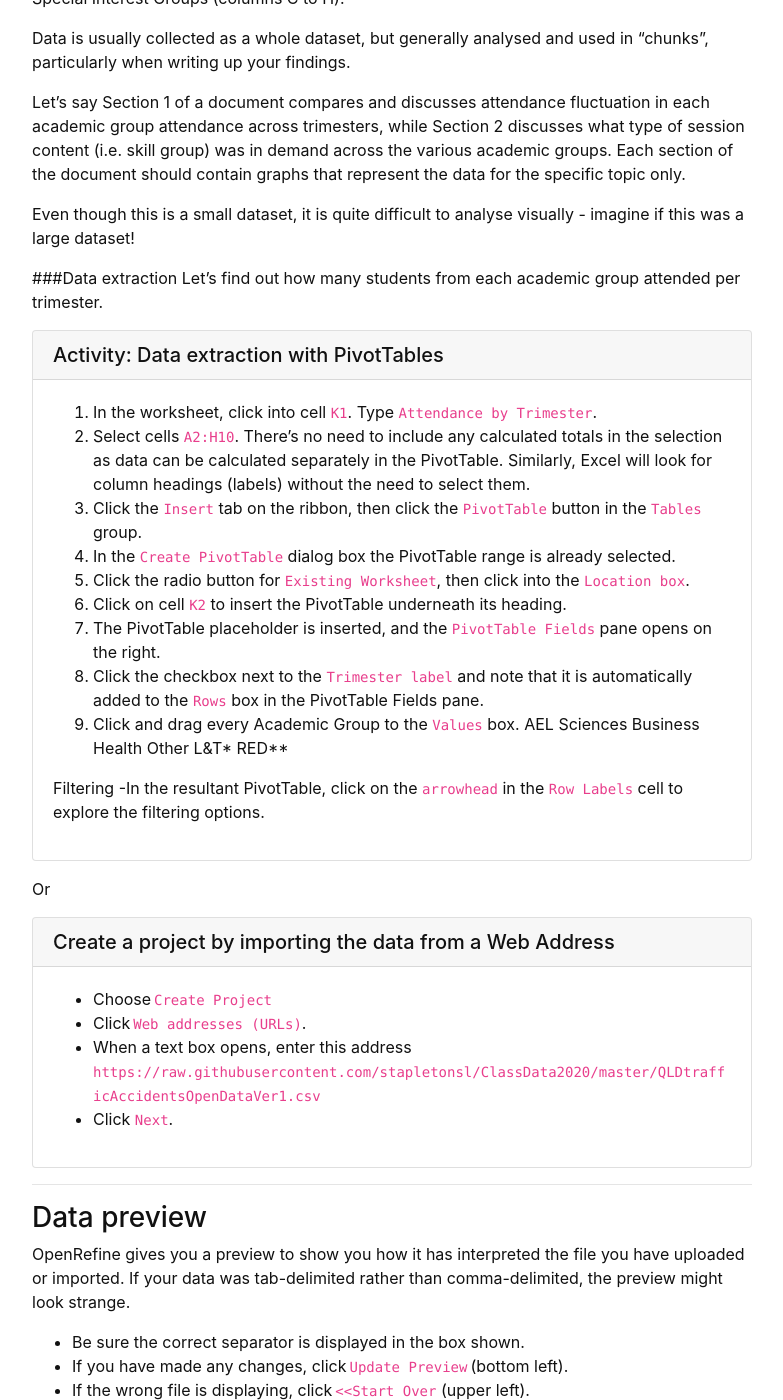
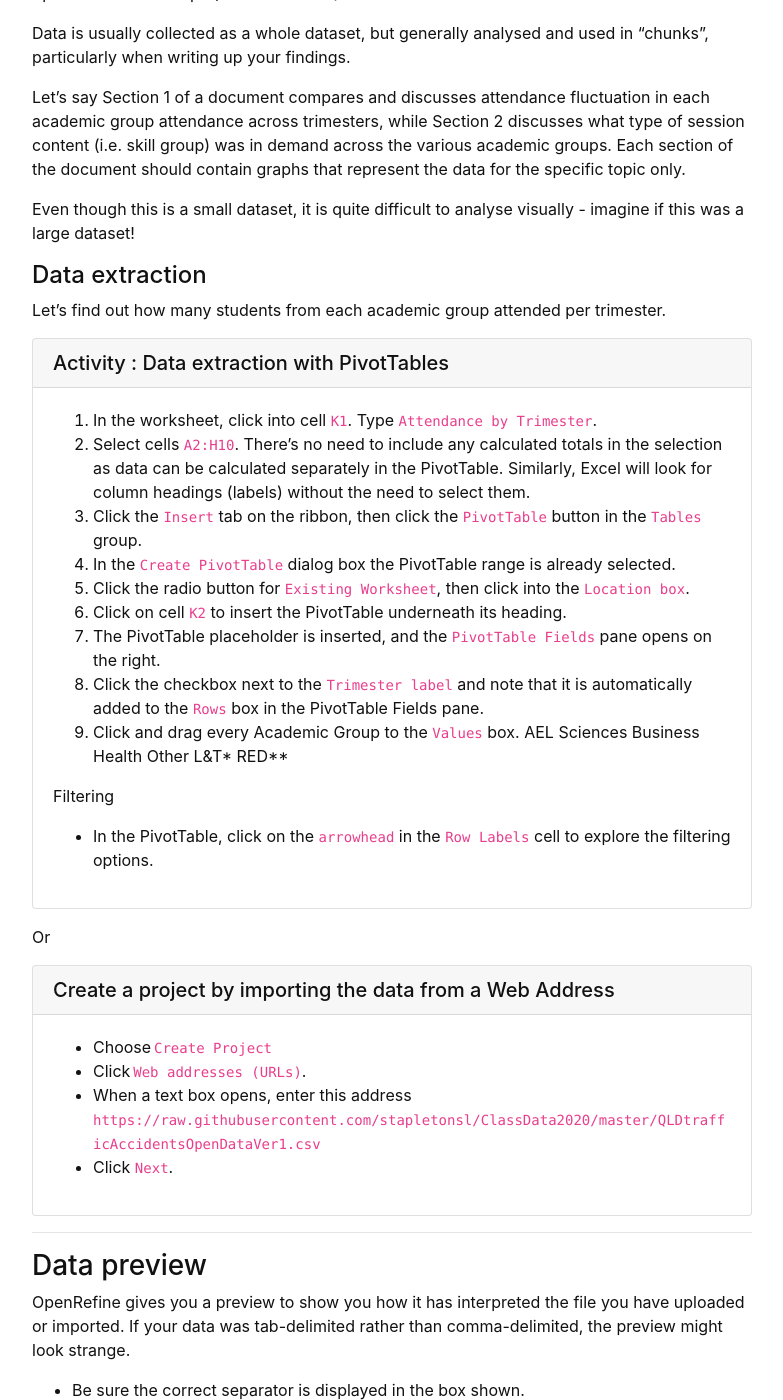
Before and after one commit to GULibrarySandbox/data-vis-basics, a Jekyll site: the page built from content/2-msexcel.md, in a window 1280 px wide and 1400 px high, scrolled down 996 px. Shown: the whole window, without its empty margins (248-1031 px from the left). Built offline with Jekyll 4.4.1, drawn with Linux system fonts in a browser that asks for light colours.

Commit message:
Update 2-msexcel.md

```diff
--- a/content/2-msexcel.md
+++ b/content/2-msexcel.md
@@ -7,7 +7,7 @@ nav: true
 
 {% include figure.html img="2021_Excel-data-visualisation_Student-workbook.jpg " alt="Data visualisation using Excel" caption="Data visualisation using Excel" width="100%" %}
 
-## Overview
+### Overview
 
 Undertake the activities below to create PivotTables and PivotCharts.
 
@@ -32,7 +32,7 @@ Let’s say Section 1 of a document compares and discusses attendance fluctuatio
 
 Even though this is a small dataset, it is quite difficult to analyse visually - imagine if this was a large dataset!
 
-###Data extraction
+#### Data extraction
 Let’s find out how many students from each academic group attended per trimester.
 
 {% capture text %}
@@ -53,8 +53,8 @@ Other L&T*
 RED**
 
 Filtering
--In the resultant PivotTable, click on the `arrowhead` in the `Row Labels` cell to explore the filtering options.{% endcapture %}
-{% include card.md header="Activity: Data extraction with PivotTables" text=text %}
+- In the PivotTable, click on the `arrowhead` in the `Row Labels` cell to explore the filtering options.{% endcapture %}
+{% include card.md header="Activity : Data extraction with PivotTables" text=text %}
 
 Or
 
```
